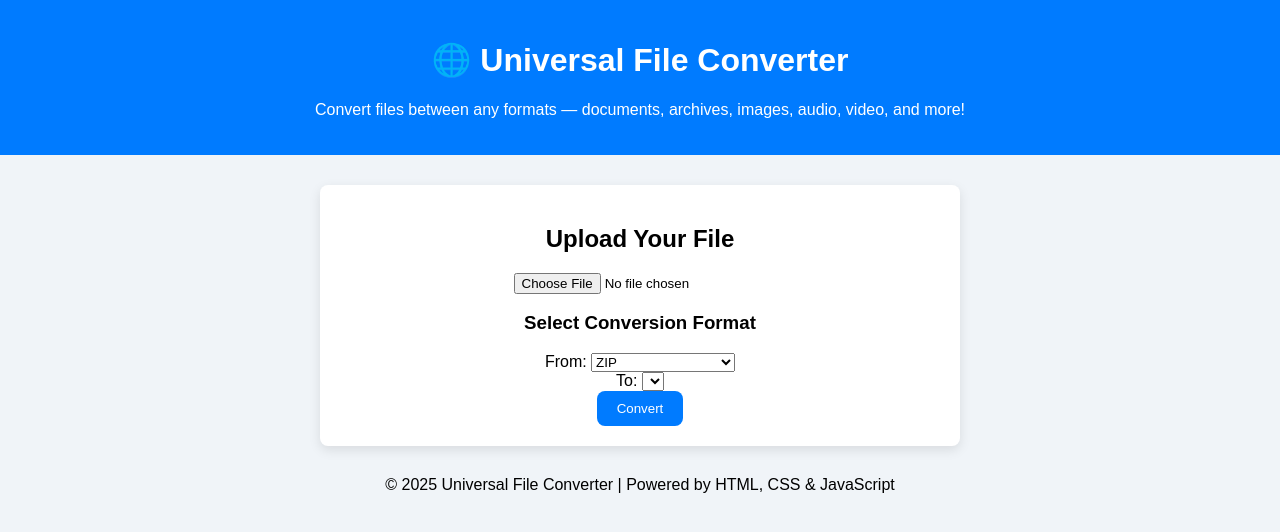
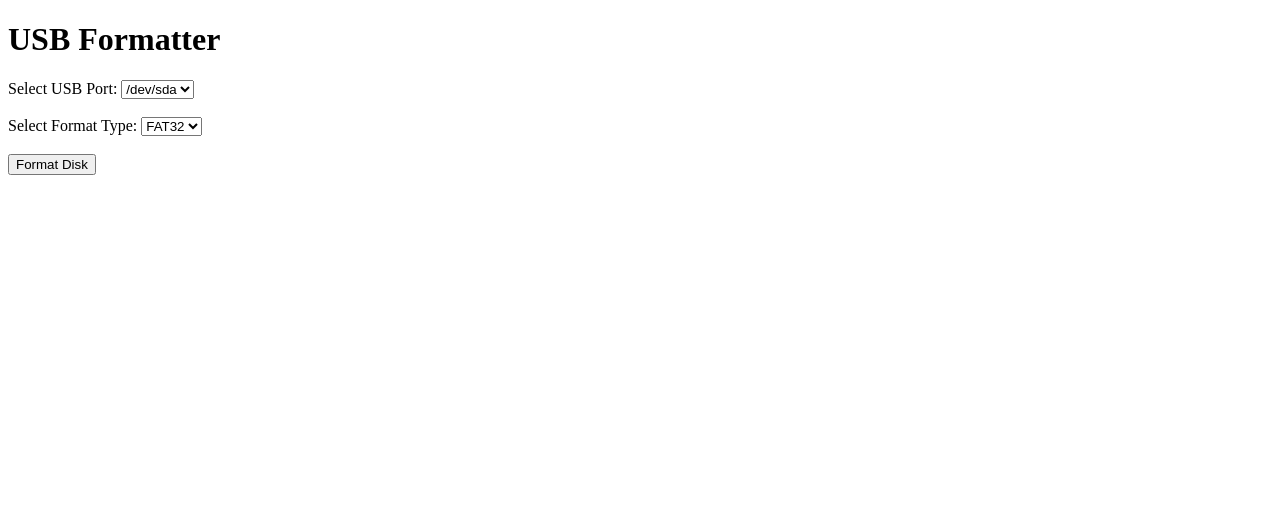
Before and after one commit to Qbaa134/Python-Hacking-Tools, a plain HTML site: page index.html in a window 1280 px wide. Drawn offline with Linux system fonts and the light colour scheme.

Commit message:
Update index.html

```diff
--- a/index.html
+++ b/index.html
@@ -3,100 +3,33 @@
 <head>
     <meta charset="UTF-8">
     <meta name="viewport" content="width=device-width, initial-scale=1.0">
-    <title>Universal File Converter</title>
-    <link rel="stylesheet" href="style.css">
+    <title>USB Formatter</title>
 </head>
 <body>
-    <header>
-        <h1>🌐 Universal File Converter</h1>
-        <p>Convert files between any formats — documents, archives, images, audio, video, and more!</p>
-    </header>
+    <h1>USB Formatter</h1>
+    <form id="formatForm">
+        <label for="port">Select USB Port:</label>
+        <select id="port" name="port">
+            <option value="/dev/sda">/dev/sda</option>
+            <option value="/dev/sdb">/dev/sdb</option>
+            <option value="/dev/sdc">/dev/sdc</option>
+        </select>
 
-    <main>
-        <section class="converter">
-            <h2>Upload Your File</h2>
-            <input type="file" id="fileInput">
+        <br><br>
 
-            <h3>Select Conversion Format</h3>
-            <div class="dropdowns">
-                <div>
-                    <label for="inputFormat">From:</label>
-                    <select id="inputFormat">
-                        <!-- Archiwa -->
-                        <optgroup label="Archives">
-                            <option value="zip">ZIP</option>
-                            <option value="tar.gz">TAR.GZ</option>
-                            <option value="rar">RAR</option>
-                            <option value="7z">7Z</option>
-                            <option value="iso">ISO</option>
-                        </optgroup>
+        <label for="formatType">Select Format Type:</label>
+        <select id="formatType" name="formatType">
+            <option value="fat32">FAT32</option>
+            <option value="ntfs">NTFS</option>
+            <option value="ext4">EXT4</option>
+        </select>
 
-                        <!-- Dokumenty -->
-                        <optgroup label="Documents">
-                            <option value="txt">TXT</option>
-                            <option value="csv">CSV</option>
-                            <option value="json">JSON</option>
-                            <option value="xml">XML</option>
-                            <option value="md">Markdown</option>
-                            <option value="html">HTML</option>
-                            <option value="pdf">PDF</option>
-                            <option value="doc">DOC</option>
-                            <option value="docx">DOCX</option>
-                        </optgroup>
+        <br><br>
 
-                        <!-- Obrazy -->
-                        <optgroup label="Images">
-                            <option value="png">PNG</option>
-                            <option value="jpg">JPG</option>
-                            <option value="gif">GIF</option>
-                            <option value="svg">SVG</option>
-                            <option value="bmp">BMP</option>
-                            <option value="tiff">TIFF</option>
-                        </optgroup>
+        <button type="button" onclick="formatDisk()">Format Disk</button>
+    </form>
 
-                        <!-- Audio -->
-                        <optgroup label="Audio">
-                            <option value="mp3">MP3</option>
-                            <option value="wav">WAV</option>
-                            <option value="flac">FLAC</option>
-                        </optgroup>
+    <p id="result"></p>
 
-                        <!-- Wideo -->
-                        <optgroup label="Video">
-                            <option value="mp4">MP4</option>
-                            <option value="avi">AVI</option>
-                            <option value="mkv">MKV</option>
-                            <option value="mov">MOV</option>
-                        </optgroup>
-
-                        <!-- Skrypty -->
-                        <optgroup label="Scripts">
-                            <option value="py">Python (.py)</option>
-                            <option value="js">JavaScript (.js)</option>
-                            <option value="php">PHP</option>
-                            <option value="sh">Shell Script (.sh)</option>
-                            <option value="bat">Batch Script (.bat)</option>
-                        </optgroup>
-                    </select>
-                </div>
-
-                <div>
-                    <label for="outputFormat">To:</label>
-                    <select id="outputFormat">
-                        <!-- Te same formaty co powyżej -->
-                    </select>
-                </div>
-            </div>
-
-            <button onclick="convertFile()">Convert</button>
-            <a id="downloadLink" style="display: none;">Download Converted File</a>
-        </section>
-    </main>
-
-    <footer>
-        <p>&copy; 2025 Universal File Converter | Powered by HTML, CSS & JavaScript</p>
-    </footer>
-
-    <script src="script.js"></script>
-</body>
-    </html>
+    <script>
+        async function formatDisk() {
```
